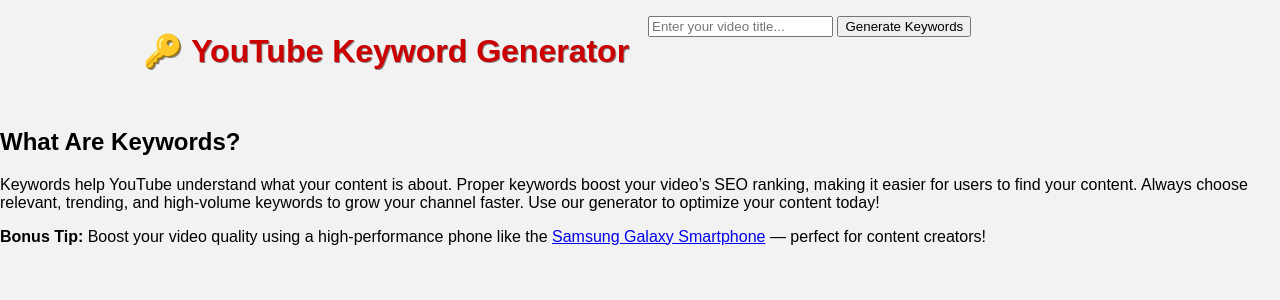
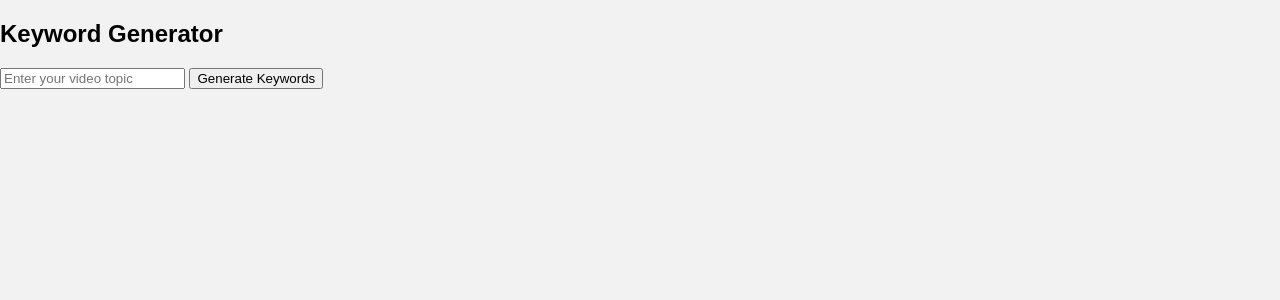
Before and after one commit to sandeep780049/yt-tool-box, a Flask app: page /keywords in a window 1280 px wide. Shown: the part 100-400 px from the top of the page. Run offline with Flask 3, Linux system fonts and the light colour scheme.

Commit message:
Update keywords.html

```diff
--- a/templates/keywords.html
+++ b/templates/keywords.html
@@ -1,30 +1,27 @@
 {% extends "layout.html" %}
+{% block title %}Keyword Generator{% endblock %}
 {% block content %}
-<div class="tool-container">
-    <h1 class="tool-heading">🔑 YouTube Keyword Generator</h1>
-    <form method="POST">
-        <input type="text" name="video_title" placeholder="Enter your video title..." required>
-        <button type="submit">Generate Keywords</button>
-    </form>
-
-    {% if keywords %}
-        <div class="output-box">
-            <h2>🎯 Generated Keywords:</h2>
-            <textarea readonly id="keywordsOutput">{{ keywords }}</textarea>
-            <div class="button-row">
-                <button onclick="copyToClipboard('keywordsOutput')">📋 Copy</button>
-                <a href="/download?type=keywords" class="download-btn">⬇️ Download</a>
-            </div>
-        </div>
-    {% endif %}
-</div>
-
-<div class="info-section">
-    <h2>What Are Keywords?</h2>
-    <p>Keywords help YouTube understand what your content is about. Proper keywords boost your video’s SEO ranking, making it easier for users to find your content. Always choose relevant, trending, and high-volume keywords to grow your channel faster. Use our generator to optimize your content today!</p>
-
-    <p><strong>Bonus Tip:</strong> Boost your video quality using a high-performance phone like the <a href="https://amzn.to/45q05Uz" target="_blank">Samsung Galaxy Smartphone</a> — perfect for content creators!</p>
-</div>
-
-<script src="{{ url_for('static', filename='script.js') }}"></script>
+<h2 class="tool-heading">Keyword Generator</h2>
+<form method="POST" action="/keywords" class="form">
+    <input type="text" name="topic" placeholder="Enter your video topic" required class="input-field">
+    <button type="submit" class="btn">Generate Keywords</button>
+</form>
+{% if keywords %}
+    <div class="result">
+        <h3>Suggested Keywords:</h3>
+        <ul>
+            {% for kw in keywords %}
+                <li>{{ kw }}</li>
+            {% endfor %}
+        </ul>
+        <button onclick="copyKeywords()" class="btn">Copy Keywords</button>
+        <script>
+            function copyKeywords() {
+                let keywords = `{% for kw in keywords %}{{ kw }}, {% endfor %}`;
+                navigator.clipboard.writeText(keywords.trim());
+                alert("Keywords copied!");
+            }
+        </script>
+    </div>
+{% endif %}
 {% endblock %}
```
